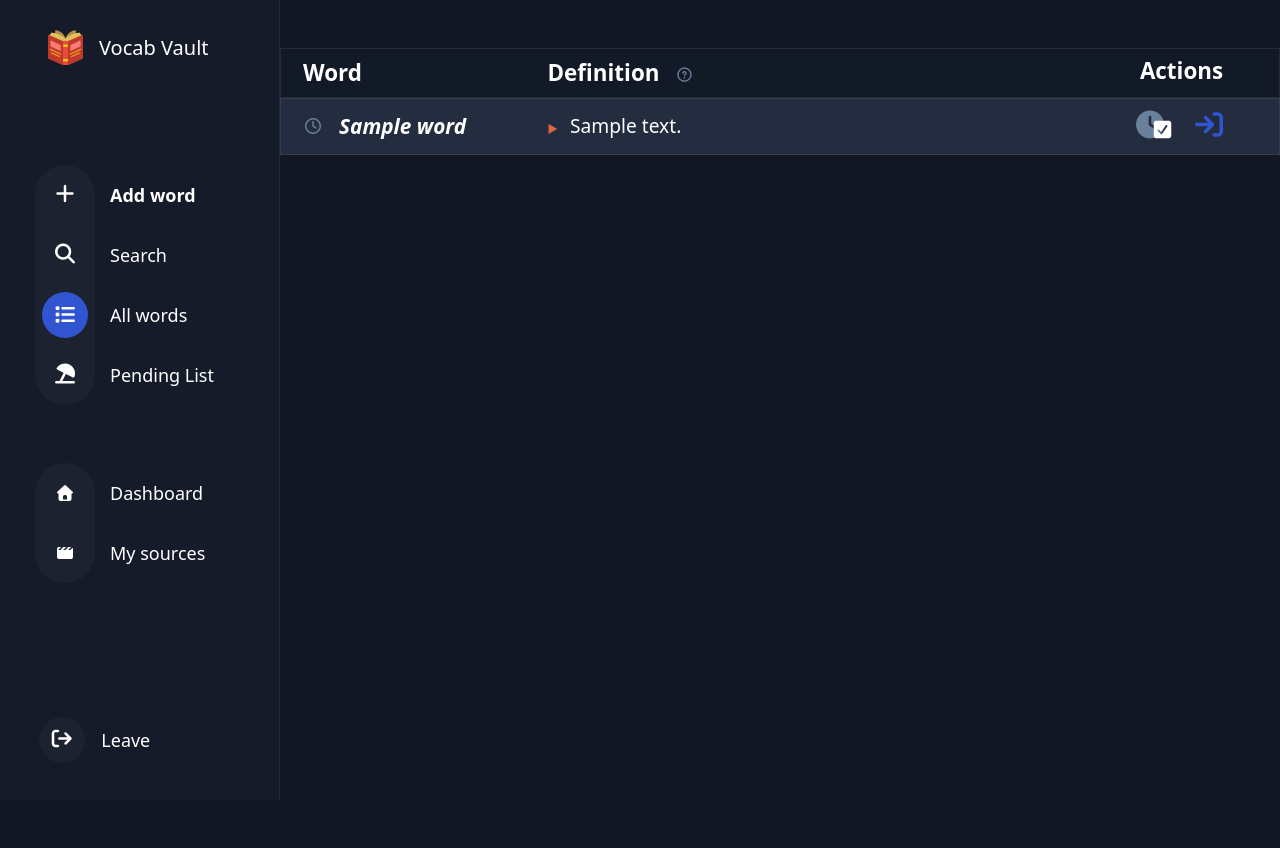
After one commit to MrBean-s/Vocab-Vault, a Django app: page /lang/1/words in a window 1280 px wide. The commit adds this page. Run offline with Django 5.2, Linux system fonts and the light colour scheme; tables that the repository leaves empty hold one stand-in row (values such as "Sample post"); some libraries are stand-ins or nearby versions.

Commit message:
word list table and some minor sidebar tweaks, episode added to models

```diff
--- a/dictApp/static/css/sidebar.css
+++ b/dictApp/static/css/sidebar.css
@@ -1,5 +1,5 @@
 #sidebar { background-color: #151b29 !important; border-right: 1px solid #1d263c }
-.sidebar-active {
+.sidebar-active .sidebar-item{
         background-color: var(--color-bg-primary) !important;
         border-radius: 50%; width: 46px; height: 46px;
         position: absolute; top: 7px; left: 7px; right: 7px;
@@ -19,3 +19,5 @@
 .nav-item { display: flex; justify-content: center; align-items: center; gap: 15px;}
 .label-active { font-weight: bold; color: var(--color-text-primary);}
 .nav-label { cursor: pointer; font-size: 18px;}
+
+.right-side { width: calc(100vw - 280px); margin-left: 280px; }
--- a/dictApp/static/js/sidebar.js
+++ b/dictApp/static/js/sidebar.js
@@ -1,10 +1,15 @@
-document.getElementById('sidebar').addEventListener('click', function(e) {
-  const clickedItem = e.target.closest('.nav-item');
-  if (!clickedItem) return;
 
-  this.querySelectorAll('.sidebar-item').forEach(item => item.classList.remove('sidebar-active'));
-  this.querySelectorAll('.nav-label').forEach(item => item.classList.remove('label-active'));
+function updateSidebarActive() {
+    const currentPath = window.location.pathname;
+    document.querySelectorAll('#sidebar .nav-item[data-url]').forEach(item => {
+        item.classList.toggle('sidebar-active', item.dataset.url === currentPath);
+    });
+}
 
-  clickedItem.querySelector('.sidebar-item').classList.add('sidebar-active');
-  clickedItem.querySelector('.nav-label').classList.add('label-active');
+document.getElementById('sidebar').addEventListener('click', (e) => {
+    const navItem = e.target.closest('.nav-item[data-url]');
+    if (navItem) window.location.href = navItem.dataset.url;
 });
+
+document.addEventListener('DOMContentLoaded', updateSidebarActive);
+window.addEventListener('pageshow', updateSidebarActive);
--- a/dictApp/templates/base.html
+++ b/dictApp/templates/base.html
@@ -10,7 +10,6 @@
 		<link rel="stylesheet" href="{% static 'fontawesome/all.min.css' %}">
 		<link rel="stylesheet" href="{% static 'css/base.css' %}">
 		<link rel="stylesheet" href="{% static 'css/additionalBootrapClasses.css' %}">
-		<link rel="stylesheet" href="{% static 'css/sidebar.css' %}">
 		<style>
 			:root {
 				--bs-primary:          #3155d0;
@@ -22,11 +21,15 @@
 				--color-bg-body:       #131723;
 			    --color-bg-input:      #1d263c;
 				--color-bg-pill:	   #1c2230;
+				--color-table-header:  #121927;
+				--color-table-odd:     #1f2636;
+				--color-table-even:    #242c3f;
 			    --color-text-primary:  #ffffff;
 				--color-text-secondary:#c8d9ee;
 			    --color-text-muted:    #68809d;
 				--color-btn-muted:     #68809c;
-			    --color-title:        #d6dffd;
+			    --color-title:         #d6dffd;
+				--color-accent: 	   #e1653f;
 			    --color-success:       #76b500;
 				--color-danger:		   #d4423f;
 				--color-important:	   #edc448;
@@ -55,7 +58,11 @@
 			}
 			::placeholder { color: var(--color-text-muted) !important }
 
-
+			.card { background-color: var(--color-bg-card); border: 1px solid var(--color-bg-input);}
+			.color-muted { color: var(--color-btn-muted) }
+			.color-primary { color: var(--color-bg-primary) }
+			.tag { display: inline-block; background-color: var(--color-bg-info); border-radius: 5px; padding: 2px 10px;  }
+			.tag-muted { background-color: var(--color-bg-input);}
 
 			/*
 			404664 – noticeably lighter, good for highlights
@@ -72,17 +79,13 @@
 			 */
 		</style>
 	{% endblock styles%}
+	{% block sidebarStyle %}
+		<link rel="stylesheet" href="{% static 'css/sidebar.css' %}">
+	{% endblock %}
 	{% block additionalStyles %}
 	{% endblock additionalStyles %}
 </head>
 <body>
-	{% block scripts %}
-		<script src="{% static 'bootstrap/bootstrap.bundle.min.js' %}"></script>
-		<script src="{% static 'htmx/htmx.min.js' %}"></script>
-	{% endblock scripts %}
-
-
-
 	{% if messages %}
 	  	{% for message in messages %}
 	    	<div class="alert alert-{% if message.tags == 'error' %}danger{% else %}
@@ -99,9 +102,16 @@
 		<script src="{% static 'js/sidebar.js' %}"></script>
 	{% endblock %}
 
+	{% block scripts %}
+		<script src="{% static 'bootstrap/bootstrap.bundle.min.js' %}"></script>
+		<script src="{% static 'htmx/htmx.min.js' %}"></script>
+	{% endblock scripts %}
+
+	{# right-side is defined in sidebar.css #}
+	<div class="wireframe right-side">
 	{% block innerbody %}
-		<h4> Base template </h4>
 	{% endblock innerbody %}
+	</div>
 
 	{% include 'modals/generic_modal.html' %}
 
--- a/dictApp/templates/languages.html
+++ b/dictApp/templates/languages.html
@@ -3,6 +3,7 @@
 {% block title %}Languages{% endblock %}
 
 {% block sidebar %}{% endblock %}
+{% block sidebarStyle %}{% endblock %}
 
 {% block additionalStyles %}
 {% endblock additionalStyles %}
@@ -13,9 +14,9 @@
 			<a data-bs-toggle="modal" data-bs-target="#genericModal"
 				hx-get="{% url 'lang_modal_form' %}" hx-target="#genericModalBody"
 				hx-trigger="click" hx-target-error="#error-box"
-				class="text-decoration-none d-flex justify-content-center gap-3" style="color: #c8c4cc;">
+				class="text-decoration-none d-flex justify-content-center gap-3 add-lang" style="color: #c8c4cc;">
 
-				<i class="fa-solid fa-circle-plus green"
+				<i class="fa-solid fa-circle-plus"
 					style="font-size: 36px;"></i>
 				<h4 class="pt-1">Add a language</h4>
 			</a>
--- a/dictApp/templates/partial/_sidebar.html
+++ b/dictApp/templates/partial/_sidebar.html
@@ -16,10 +16,10 @@
     <div style="height: 30px;"></div>
     <div style="padding: 5px;" class="d-flex gap-3">
       <div class="w-100">
-        <div class="nav-item">
+        <div class="nav-item" data-url="{% url 'word' lang_id %}">
           <div class="w-30">
             <div class="nav-pill nav-pill-top">
-              <div class="sidebar-active sidebar-item">
+              <div class="sidebar-item">
                 <i class="fa-solid fa-plus nav-icon"></i>
               </div>
             </div>
@@ -40,7 +40,7 @@
             Search
           </div>
         </div>
-        <div class="nav-item">
+        <div class="nav-item" data-url="{% url 'word_list' lang_id %}">
           <div class="w-30">
             <div class="nav-pill">
               <div class="sidebar-item">
--- /dev/null
+++ b/dictApp/templates/word_list.html
@@ -0,0 +1,140 @@
+{% extends 'base.html' %}
+
+{% block additionalStyles %}
+<style>
+  .pseudo-header {background-color: var(--color-table-header);}
+  .row-even {background-color: var(--color-table-even);}
+  .row-odd {background-color: var(--color-table-odd);}
+  .table-header { font-weight: bold; font-size: 1.4rem;}
+  .table-row, .table-cell {border: 1px solid var(--color-border);}
+  .table-row { padding: 5px 10px; min-height: 50px;}
+  .ex-number { color: var(--color-text-muted);}
+  .word-name { font-size: 1.3rem; font-style: italic; font-weight: 600;}
+  .def-text { padding-right: 20px; hyphens: auto; font-size: 1.2rem;}
+  .ex-text { font-style: italic; hyphens: auto; font-size: 1.1rem;}
+  details.custom-marker summary { list-style: none; }
+  details.custom-marker summary::-webkit-details-marker { display: none; }
+
+  details.custom-marker.has-example summary::before {
+      content: "▶";
+      margin-right: 0.5rem;
+      color: var(--color-muted);
+      font-size: 0.7rem;
+  }
+  details.custom-marker[open] summary::before { content: "▼"; }
+  details.details-success.custom-marker summary::before { color: var(--color-success); }
+  details.details-important.custom-marker summary::before { color: var(--color-important); }
+  details.details-danger.custom-marker summary::before { color: var(--color-accent); }
+
+  .circle-marker { font-size: 0.7rem;}
+  .circle-marker.success { color: var(--color-success); }
+  .circle-marker.important { color: var(--color-important); }
+  .circle-marker.danger { color: var(--color-danger); }
+
+  .custom-tooltip { --bs-tooltip-bg: var(--color-bg-body); --bs-tooltip-color: white; }
+
+</style>
+{% endblock %}
+
+{% block innerbody %}
+<div class="container" style="min-height: 100vh;">
+  <div class="top-part">
+
+  </div>
+
+  <div class="pseudo-table mt-5">
+    <div class="pseudo-header row table-row">
+      <div class="col-3 d-flex align-items-center"> <div class="table-header">Word</div></div>
+      <div class="col-7 d-flex justify-content-between">
+        <div class="d-flex gap-3 align-items-center">
+          <div class="table-header">Definition</div>
+          <i class="fa-regular fa-circle-question color-muted pt-1" style="font-size: 0.9rem;"
+              data-bs-toggle="tooltip" data-bs-html="true"
+              data-bs-title="Color shows forgetting frequency from quizzes.
+                  <br><br>Click rows with triangles for more info.">
+          </i>
+        </div>
+      </div>
+
+      <div class="col-2 d-flex justify-content-center pe-4"> <div class="table-header">Actions</div></div>
+    </div>
+    {% for word in page_obj %}
+    <div class="row table-row row-{%if forloop.counter|divisibleby:2%}odd{%else%}even{%endif%}">
+      <div class="word-column col-3 d-flex align-items-center gap-3" data-word-id="{{word.id}}">
+        <i class="fa-regular fa-clock color-muted"></i>
+        <div class="word-name">{{word.name}}</div>
+      </div>
+      <div class="col-7">
+        <div class="def-column">
+          {% for def in word.definitions.all %}
+          <div class="def-row my-2 d-flex justify-content-between" data-def-id="{{def_id}}"
+            data-word-id="{{word_id}}">
+            <div>
+              <div class="d-flex gap-2">
+                {% if def.origin or def.examples.count > 0 %}
+                  <details class="custom-marker has-example
+                    {% if def.forgetting_frequency %}details-{% if def.forgetting_frequency == 'NVR' %}success{% elif def.forgetting_frequency == 'RAR' %}important{% else %}danger{% endif %}{% endif %}">
+                    <summary>
+                      {% if forloop.counter|divisibleby:2 %}<div class="tag tag-muted">UK</div>{% endif %}
+                      <div class="def-text" style="display: inline-block;">{{ def.description }}</div>
+                    </summary>
+                    <div class="details-content p-2 ps-5 pe-0">
+                      {%if def.origin%}<div>Origin: {{def.origin}}</div>{%endif%}
+                      <div class="my-2">
+                        {% for ex in def.examples.all %}
+                          <div class="d-flex">
+                            <div class="ex-number pe-2">
+                              {{forloop.counter}}.
+                            </div>
+                            <div class="ex-text" lang="es"
+                              {% if ex.explanation %}data-bs-toggle="tooltip" data-bs-placement="right"
+                              data-bs-custom-class="custom-tooltip"
+                              data-bs-title="{{ex.explanation}}"{% endif %}>
+                              {{ex.description}}
+                            </div>
+                          </div>
+                        {% endfor %}
+                      </div>
+                    </div>
+                  </details>
+                {% else %}
+                  <div class="d-flex circle-marker align-items-center
+                    {% if def.forgetting_frequency %}{% if def.forgetting_frequency == 'NVR' %}success{% elif def.forgetting_frequency == 'RAR' %}important{% else %}danger{% endif %}{% endif %} pe-1">
+                    ●
+                  </div>
+                  {% if forloop.counter|divisibleby:2 %}<div class="tag tag-muted">UK</div>{% endif %}
+                  <div class="ps-1 def-text">
+                    {{def.description}}
+                  </div>
+                {% endif %}
+              </div>
+            </div>
+          </div>
+          {% endfor %}
+        </div>
+      </div>
+      <div class="col-2 d-flex align-items-center justify-content-center">
+        <div class="actions-column d-flex gap-4 pe-3">
+          <div class="check-icon">
+            <i class="fa-solid fa-clock position-relative color-muted fs-3">
+              <i class="fa-solid fa-square-check position-absolute start-50 fs-5"
+                style="bottom: -1px;"></i>
+            </i>
+          </div>
+          <a href="{% url 'word_edit' lang_id=lang_id word_id=word.id %}">
+            <i class="fa-solid fa-arrow-right-to-bracket fs-3 color-primary"></i>
+          </a>
+        </div>
+      </div>
+    </div>
+    {% endfor %}
+  </div>
+</div>
+{% endblock innerbody %}
+
+{% block additionalScripts %}
+<script>
+const tooltipTriggerList = document.querySelectorAll('[data-bs-toggle="tooltip"]');
+const tooltipList = [...tooltipTriggerList].map(tooltipTriggerEl => new bootstrap.Tooltip(tooltipTriggerEl));
+</script>
+{% endblock %}
--- a/dictApp/urls.py
+++ b/dictApp/urls.py
@@ -11,5 +11,6 @@ urlpatterns = [
 	path("languages", views.languages, name="languages"),
 	path("generic/confirm-delete/", views.generic_confirm_delete, name="generic_confirm_delete"),
 	path("lang/<int:lang_id>/word/", views.word, name="word"),
-	path("lang/<int:lang_id>/word/<int:word_id>", views.word, name="word_edit")
+	path("lang/<int:lang_id>/word/<int:word_id>", views.word, name="word_edit"),
+	path("lang/<int:lang_id>/words", views.word_list, name="word_list")
 ]
--- a/dictApp/views.py
+++ b/dictApp/views.py
@@ -1,64 +1,65 @@
 from django.shortcuts import render, get_object_or_404, redirect
 from django.http import HttpResponse, HttpResponseRedirect
 from .forms import *
-from .models import Language, Image
+from .models import Language, Image, Word
 from django.contrib import messages
 from django.db.models import ProtectedError
+from django.core.paginator import Paginator
 
 
 def start_screen(request):
-	languages = Language.objects.select_related('image').all()
-	remaining = len(languages) % 3
+  languages = Language.objects.select_related('image').all()
+  remaining = len(languages) % 3
 
-	return render(request, "start_page.html", {
-		"languages": Language.objects.select_related('image').all(),
-		"substract_len_mod3": -remaining,
-		"twelve_mod3": round(12 / remaining if remaining > 0 else 12)
-	})
+  return render(request, "start_page.html", {
+    "languages": Language.objects.select_related('image').all(),
+    "substract_len_mod3": -remaining,
+    "twelve_mod3": round(12 / remaining if remaining > 0 else 12)
+  })
 
 def language_form(request, lang_id=None):
 
-	instance = get_object_or_404(Language, pk=lang_id) if lang_id else None
+  instance = get_object_or_404(Language, pk=lang_id) if lang_id else None
 
-	if request.method == 'POST':
-		print(f"lang_id : {lang_id}")
-		form = LanguageForm(request.POST, request.FILES, instance=instance)
-		if form.is_valid():
-			form.save()
+  if request.method == 'POST':
+    print(f"lang_id : {lang_id}")
+    form = LanguageForm(request.POST, request.FILES, instance=instance)
+    if form.is_valid():
+      form.save()
 
-			return redirect('languages')
-	else:
-		form = LanguageForm(instance=instance)
-	return render(request, "forms/_language_form.html",
-		{
-			"form": form,
-			"is_edit" : instance is not None,
-			'edit_lang_id': instance.id if instance else 0
-		})
+      return redirect('languages')
+  else:
+    form = LanguageForm(instance=instance)
+  return render(request, "forms/_language_form.html",
+    {
+      "form": form,
+      "is_edit" : instance is not None,
+      'edit_lang_id': instance.id if instance else 0
+    })
 
 def languages(request):
-	languages = Language.objects.select_related('image').all()
-	return render(request, "languages.html", {"languages": languages})
+  languages = Language.objects.select_related('image').all()
+  return render(request, "languages.html", {"languages": languages})
 
 def delete_language(request, lang_id):
-	instance = get_object_or_404(Language, pk=lang_id)
+  instance = get_object_or_404(Language, pk=lang_id)
 
-	if request.method == 'POST':
-		img = instance.image
-		try:
-			instance.delete()
-		except ProtectedError:
-			messages.error(request, "Cannot delete language because it still has words. Delete the words first.")
-		else:
-			if img:
-			    storage = img.file.storage
-			    if storage.exists(img.file.name):
-			        storage.delete(img.file.name)
-			    img.delete()
+  if request.method == 'POST':
+    img = instance.image
+    try:
+      instance.delete()
+    except ProtectedError:
+      messages.error(request, "Cannot delete language because it still has words. Delete the words first.")
+    else:
+      if img:
+          storage = img.file.storage
+          if storage.exists(img.file.name):
+              storage.delete(img.file.name)
+          img.delete()
 
-			messages.success(request, "Language deleted.")
+      messages.success(request, "Language deleted.")
 
-		return redirect('languages')
+    return redirect('languages')
 
 def generic_confirm_delete(request):
     name = request.GET.get('name', '')
@@ -73,82 +74,93 @@ def generic_confirm_delete(request):
 
 def dashboard(request, lang_id):
 
-	return HttpResponse("<h1>Hello, World!</h1>", content_type="text/html")
+  return HttpResponse("<h1>Hello, World!</h1>", content_type="text/html")
 
 def word(request, lang_id, word_id=None):
-	language = get_object_or_404(Language, pk=lang_id)
-	word = get_object_or_404(Word, pk=word_id) if word_id else None
+  language = get_object_or_404(Language, pk=lang_id)
+  word = get_object_or_404(Word, pk=word_id) if word_id else None
 
-	if request.method == 'POST':
-		print(request.POST)
-		word_form = WordForm(request.POST, instance=word)
-		def_formset = DefinitionFormSet(request.POST, instance=word, prefix='definitions')
+  if request.method == 'POST':
+    print(request.POST)
+    word_form = WordForm(request.POST, instance=word)
+    def_formset = DefinitionFormSet(request.POST, instance=word, prefix='definitions')
 
-		# Build example formsets from POST data (same as you'd do in GET, but using POST)
-		example_formsets = []
-		total_defs = int(request.POST.get('definitions-TOTAL_FORMS', 0))
-		for i in range(total_defs):
-			prefix = f'def-{i}-examples'
-			# We need an instance only if this is an existing definition (has an ID)
-			def_id = request.POST.get(f'definitions-{i}-id')
-			def_instance = Definition.objects.get(pk=def_id) if def_id else None
-			ex_fs = ExampleFormSet(request.POST, prefix=prefix, instance=def_instance)
-			example_formsets.append(ex_fs)
+    # Build example formsets from POST data (same as you'd do in GET, but using POST)
+    example_formsets = []
+    total_defs = int(request.POST.get('definitions-TOTAL_FORMS', 0))
+    for i in range(total_defs):
+      prefix = f'def-{i}-examples'
+      # We need an instance only if this is an existing definition (has an ID)
+      def_id = request.POST.get(f'definitions-{i}-id')
+      def_instance = Definition.objects.get(pk=def_id) if def_id else None
+      ex_fs = ExampleFormSet(request.POST, prefix=prefix, instance=def_instance)
+      example_formsets.append(ex_fs)
 
         # Now validate everything
-		if (word_form.is_valid() and def_formset.is_valid() and
-			all(ex_fs.is_valid() for ex_fs in example_formsets)):
+    if (word_form.is_valid() and def_formset.is_valid() and
+      all(ex_fs.is_valid() for ex_fs in example_formsets)):
 
             # Save the Word
-			word = word_form.save(commit=False)
-			word.language = language
-			word.save()
+      word = word_form.save(commit=False)
+      word.language = language
+      word.save()
 
-			# Iterate over all forms (including deleted ones) and keep the original index
-			for idx, def_form in enumerate(def_formset.forms):
-			    # Skip forms marked for deletion
-			    if def_form.cleaned_data.get('DELETE', False):
-			        continue
-			    definition = def_form.save(commit=False)
-			    definition.word = word
-			    definition.save()
+      # Iterate over all forms (including deleted ones) and keep the original index
+      for idx, def_form in enumerate(def_formset.forms):
+          # Skip forms marked for deletion
+          if def_form.cleaned_data.get('DELETE', False):
+              continue
+          definition = def_form.save(commit=False)
+          definition.word = word
+          definition.save()
 
-			    # Use the original index to pick the correct example formset
-			    ex_fs = example_formsets[idx]
-			    examples = ex_fs.save(commit=False)
-			    for ex in examples:
-			        ex.definition = definition
-			        ex.save()
-			    for obj in ex_fs.deleted_objects:
-			        obj.delete()
+          # Use the original index to pick the correct example formset
+          ex_fs = example_formsets[idx]
+          examples = ex_fs.save(commit=False)
+          for ex in examples:
+              ex.definition = definition
+              ex.save()
+          for obj in ex_fs.deleted_objects:
+              obj.delete()
 
-			# Handle deleted definitions (those with DELETE=True, already skipped above)
-			for idx, def_form in enumerate(def_formset.forms):
-			    if def_form.cleaned_data.get('DELETE', False) and def_form.instance.pk:
-			        def_form.instance.delete()
+      # Handle deleted definitions (those with DELETE=True, already skipped above)
+      for idx, def_form in enumerate(def_formset.forms):
+          if def_form.cleaned_data.get('DELETE', False) and def_form.instance.pk:
+              def_form.instance.delete()
 
-			return redirect(request.path)
+      return redirect(request.path)
         # If any form is invalid, fall through to render the form with errors
         # (word_form, def_formset, and example_formsets are already bound)
 
-	else:
-		word_form = WordForm(instance=word)
-		def_formset = DefinitionFormSet(instance=word, prefix='definitions')
-		example_formsets = []
-		for i, def_form in enumerate(def_formset):
-			prefix = f'def-{i}-examples'
-			def_instance = def_form.instance if def_form.instance.pk else None
-			ex_fs = ExampleFormSet(prefix=prefix, instance=def_instance)
-			print(f"--- def_index {i} ---")
-			for f in ex_fs.forms:
-			    print(f"  prefix={f.prefix}, instance={f.instance}")
-			example_formsets.append(ex_fs)
+  else:
+    word_form = WordForm(instance=word)
+    def_formset = DefinitionFormSet(instance=word, prefix='definitions')
+    example_formsets = []
+    for i, def_form in enumerate(def_formset):
+      prefix = f'def-{i}-examples'
+      def_instance = def_form.instance if def_form.instance.pk else None
+      ex_fs = ExampleFormSet(prefix=prefix, instance=def_instance)
+      print(f"--- def_index {i} ---")
+      for f in ex_fs.forms:
+          print(f"  prefix={f.prefix}, instance={f.instance}")
+      example_formsets.append(ex_fs)
 
-	return render(request, 'word.html', {
-		'word_form': word_form,
-		'def_formset': def_formset,
-		'example_formsets': example_formsets,
-		'has_word': word is not None,
-		'word_id': word_id,
-		'lang_id': lang_id,
-	})
+  return render(request, 'word.html', {
+    'word_form': word_form,
+    'def_formset': def_formset,
+    'example_formsets': example_formsets,
+    'has_word': word is not None,
+    'word_id': word_id,
+    'lang_id': lang_id,
+  })
+
+def word_list(request, lang_id):
+  lang = get_object_or_404(Language, pk=lang_id)
+  words = lang.word_set.prefetch_related('definitions__examples').order_by('-id')
+  paginator = Paginator(words, 30)
+  page_obj = paginator.get_page(request.GET.get('page', 1))
+
+  return render(request, 'word_list.html', {
+    'lang_id': lang_id,
+    'page_obj': page_obj
+  })
```
Also changed, not shown: dictApp/models.py (+28 -10 lines), dictApp/templates/start_page.html (+3 -4 lines), dictApp/templates/word.html (+9 -8 lines), dictApp/migrations/0012_remove_citation_episode_name_and_more.py (added).
